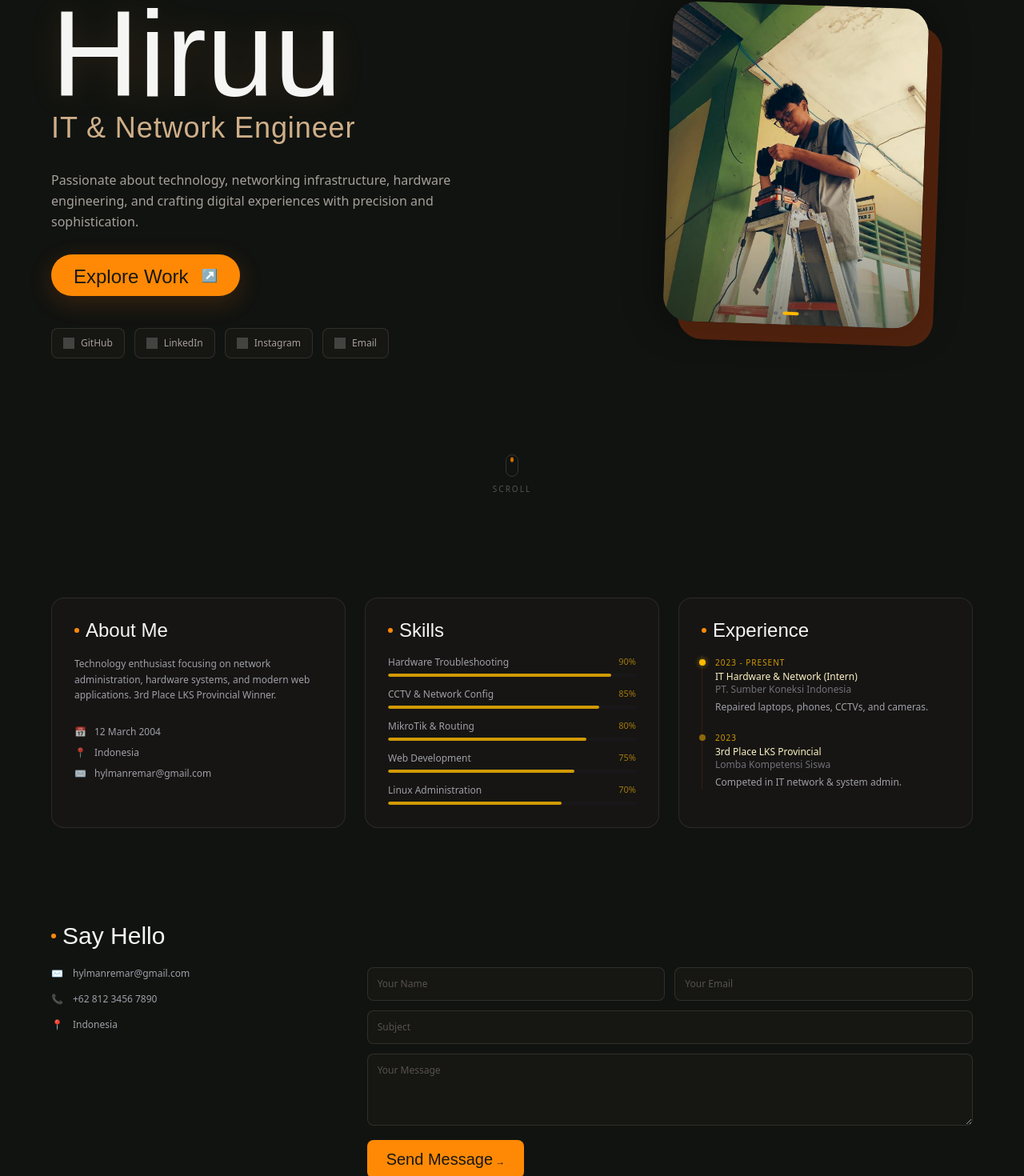
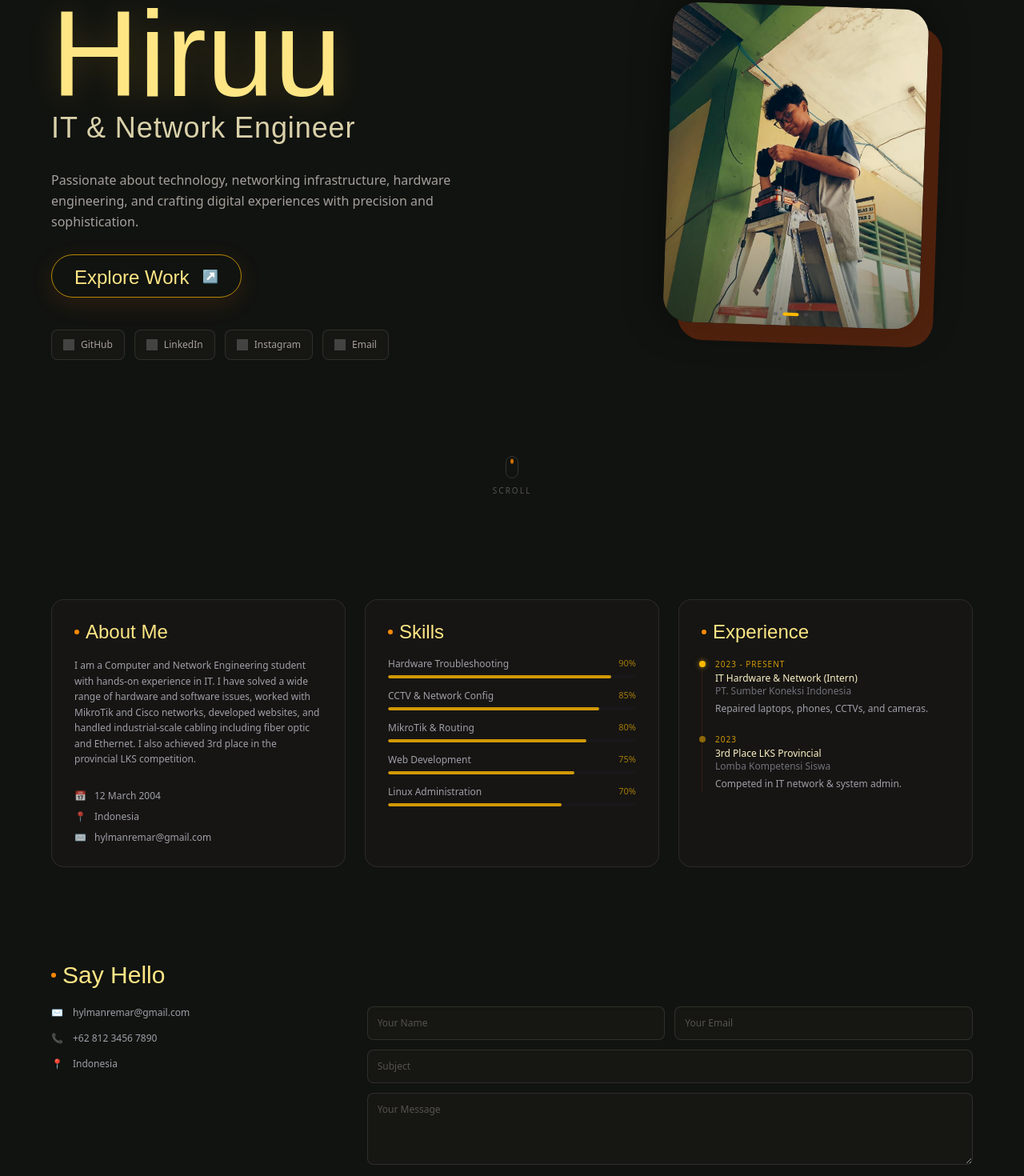
Before and after one commit to hylxzzh/Hiruu_portofolio, a Next.js app: page / in a window 1280 px wide. Shown: the part 197-1667 px from the top of the page at 80% size. Built offline with nearby package versions, Linux system fonts and the light colour scheme; grey boxes are pictures that could not be loaded; a web font is replaced by a local one.

Commit message:
tes ui baru

```diff
--- a/app/layout.tsx
+++ b/app/layout.tsx
@@ -27,7 +27,7 @@ export default function RootLayout({
   return (
     <html lang="en">
       <body
-        className={`${inter.variable} ${cursive.variable} font-sans bg-[#080807] text-amber-50/80 antialiased`}
+        className={`${inter.variable} ${cursive.variable} font-sans bg-[#111310] text-stone-300 antialiased`}
       >
         {children}
       </body>
--- a/app/page.tsx
+++ b/app/page.tsx
@@ -47,7 +47,7 @@ export default function Home() {
           {/* LOGO BRAND */}
           <a href="#home" className="flex items-center gap-2 group">
             <span className="w-2 h-2 rounded-full bg-orange-400 shadow-[0_0_12px_rgba(251,146,60,0.8)]"></span>
-            <span className="font-cursive text-3xl sm:text-4xl text-stone-100 tracking-wide font-normal">
+            <span className="font-cursive text-3xl sm:text-4xl text-amber-200 tracking-wide font-normal">
               Hiruu
             </span>
           </a>
@@ -122,10 +122,10 @@ export default function Home() {
 
             {/* Nama & Subtitle */}
             <div>
-              <h1 className="font-cursive text-7xl sm:text-8xl lg:text-[9.5rem] text-stone-100 font-normal leading-[0.85] drop-shadow-[0_2px_18px_rgba(251,146,60,0.12)]">
+              <h1 className="font-cursive text-7xl sm:text-8xl lg:text-[9.5rem] text-amber-200 font-normal leading-[0.85] drop-shadow-[0_2px_18px_rgba(251,191,36,0.18)]">
                 Hiruu
               </h1>
-              <h2 className="font-cursive text-2xl sm:text-4xl text-orange-200/80 tracking-wide font-normal mt-2">
+              <h2 className="font-cursive text-2xl sm:text-4xl text-amber-100/85 tracking-wide font-normal mt-2">
                 IT & Network Engineer
               </h2>
             </div>
@@ -138,9 +138,9 @@ export default function Home() {
             <div className="pt-1">
               <a
                 href="#projects"
-                className="inline-flex items-center gap-4 px-6 sm:px-7 py-3 bg-orange-400 text-[#171713] rounded-full hover:bg-orange-300 transition shadow-[0_8px_30px_rgba(249,115,22,0.18)]"
+                className="inline-flex items-center gap-4 px-6 sm:px-7 py-3 border border-amber-400/70 text-amber-200 rounded-full hover:bg-amber-400/10 hover:border-amber-300 transition shadow-[0_8px_30px_rgba(249,115,22,0.12)]"
               >
-                <span className="font-cursive text-xl sm:text-2xl font-normal leading-none pt-1">Explore Work</span>
+                <span className="font-cursive text-amber-200 text-xl sm:text-2xl font-normal leading-none pt-1">Explore Work</span>
                 <span className="text-base">↗</span>
               </a>
             </div>
@@ -233,10 +233,10 @@ export default function Home() {
           <div className="p-6 sm:p-7 bg-stone-900/50 border border-stone-700/50 rounded-2xl space-y-4 sm:space-y-5 hover:border-orange-700/50 transition">
             <div className="flex items-center gap-2 text-orange-300">
               <span className="w-1.5 h-1.5 rounded-full bg-orange-400"></span>
-              <span className="font-cursive text-2xl text-stone-100 leading-none">About Me</span>
+              <span className="font-cursive text-2xl text-amber-200 leading-none">About Me</span>
             </div>
             <p className="text-zinc-400 text-xs leading-relaxed font-light">
-              Technology enthusiast focusing on network administration, hardware systems, and modern web applications. 3rd Place LKS Provincial Winner.
+              I am a Computer and Network Engineering student with hands-on experience in IT. I have solved a wide range of hardware and software issues, worked with MikroTik and Cisco networks, developed websites, and handled industrial-scale cabling including fiber optic and Ethernet. I also achieved 3rd place in the provincial LKS competition.
             </p>
             <div className="space-y-2.5 pt-2 text-xs text-zinc-400 font-light">
               <div className="flex items-center gap-2.5">
@@ -255,7 +255,7 @@ export default function Home() {
           <div className="p-6 sm:p-7 bg-stone-900/50 border border-stone-700/50 rounded-2xl space-y-4 sm:space-y-5 hover:border-orange-700/50 transition">
             <div className="flex items-center gap-2 text-orange-300">
               <span className="w-1.5 h-1.5 rounded-full bg-orange-400"></span>
-              <span className="font-cursive text-2xl text-stone-100 leading-none">Skills</span>
+              <span className="font-cursive text-2xl text-amber-200 leading-none">Skills</span>
             </div>
             <div className="space-y-3.5 text-xs">
               {[
@@ -282,7 +282,7 @@ export default function Home() {
           <div className="p-6 sm:p-7 bg-stone-900/50 border border-stone-700/50 rounded-2xl space-y-4 sm:space-y-5 hover:border-orange-700/50 transition">
             <div className="flex items-center gap-2 text-orange-300">
               <span className="w-1.5 h-1.5 rounded-full bg-orange-400"></span>
-              <span className="font-cursive text-2xl text-stone-100 leading-none">Experience</span>
+              <span className="font-cursive text-2xl text-amber-200 leading-none">Experience</span>
             </div>
             <div className="relative border-l border-amber-900/30 pl-4 space-y-5 text-xs">
 
@@ -311,7 +311,7 @@ export default function Home() {
         <section id="contact" className="space-y-6 pt-2">
           <div className="flex items-center gap-2 text-orange-300">
             <span className="w-1.5 h-1.5 rounded-full bg-orange-400"></span>
-            <span className="font-cursive text-2xl sm:text-3xl text-stone-100 leading-none">Say Hello</span>
+            <span className="font-cursive text-2xl sm:text-3xl text-amber-200 leading-none">Say Hello</span>
           </div>
 
           <div className="grid grid-cols-1 lg:grid-cols-12 gap-8">
@@ -335,8 +335,8 @@ export default function Home() {
                 </div>
                 <input type="text" placeholder="Subject" className="w-full bg-stone-900/60 border border-stone-700/60 rounded-lg p-3 text-xs text-stone-100 placeholder:text-stone-600 focus:outline-none focus:border-orange-500/70 font-light" />
                 <textarea rows={4} placeholder="Your Message" className="w-full bg-stone-900/60 border border-stone-700/60 rounded-lg p-3 text-xs text-stone-100 placeholder:text-stone-600 focus:outline-none focus:border-orange-500/70 font-light"></textarea>
-                <button type="button" className="px-6 py-2.5 bg-orange-400 text-[#171713] rounded-lg text-xs hover:bg-orange-300 transition">
-                  <span className="font-cursive text-xl">Send Message</span> →
+                <button type="button" className="px-6 py-2.5 border border-amber-400/70 text-amber-200 rounded-lg text-xs hover:bg-amber-400/10 hover:border-amber-300 transition">
+                  <span className="font-cursive text-amber-200 text-xl">Send Message</span> →
                 </button>
               </form>
             </div>
```
